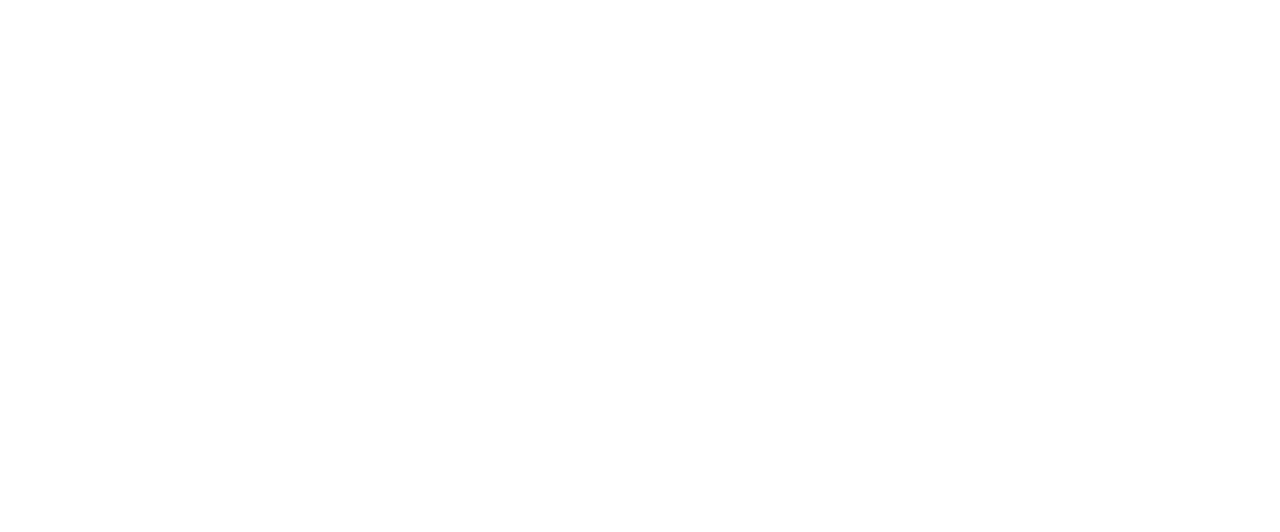
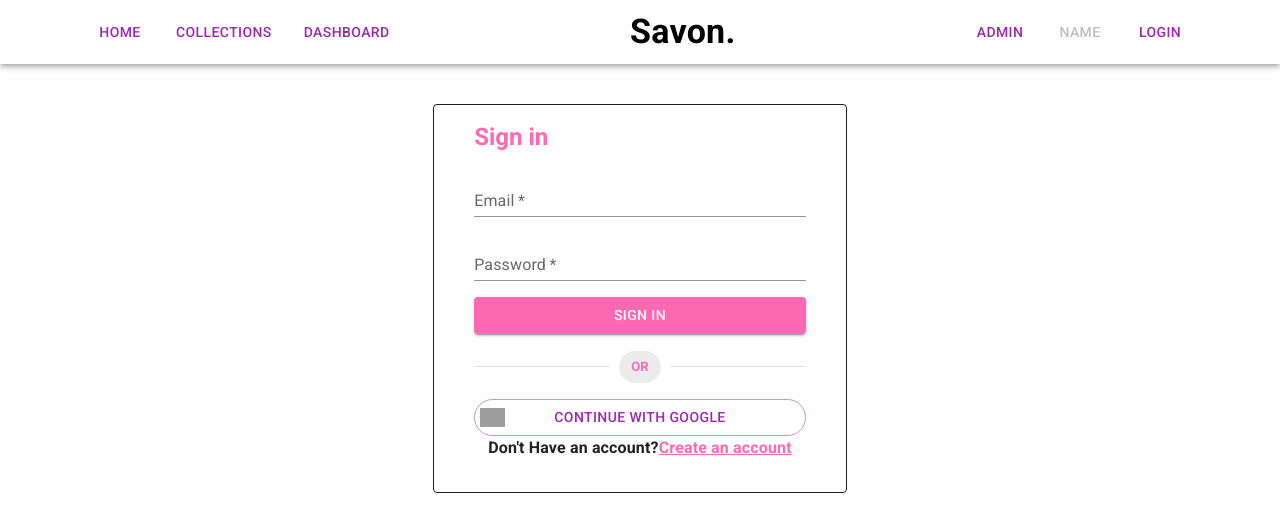
Before and after one commit to faarhaan10/savon-client-side, a React (Create React App) app: page /login in a window 1280 px wide. Shown: the top 532 px of the page. Built offline with nearby package versions, Linux system fonts and the light colour scheme; grey boxes are pictures that could not be loaded.

Commit message:
login-register page added

```diff
--- a/src/App.js
+++ b/src/App.js
@@ -8,15 +8,36 @@
   Link
 } from "react-router-dom";
 import Home from './Pages/Home/Home/Home';
+import Login from './Pages/Login/Login/Login';
+import Register from './Pages/Login/Register/Register';
+import Dashboard from './Pages/Dashboard/Dashboard/Dashboard';
 
 function App() {
   return (
     <div className="App">
       <Router>
         <Switch>
+
           <Route exact path="/">
             <Home />
           </Route>
+
+          <Route path="/home">
+            <Home />
+          </Route>
+
+          <Route path="/dashboard">
+            <Dashboard />
+          </Route>
+
+          <Route path="/login">
+            <Login />
+          </Route>
+
+          <Route path="/register">
+            <Register />
+          </Route>
+
         </Switch>
       </Router>
     </div>
--- /dev/null
+++ b/src/Pages/Dashboard/Dashboard/Dashboard.js
@@ -0,0 +1,11 @@
+import React from 'react';
+
+const Dashboard = () => {
+    return (
+        <div>
+            <h1>this is dashboard</h1>
+        </div>
+    );
+};
+
+export default Dashboard;
--- /dev/null
+++ b/src/Pages/Login/Login/Login.js
@@ -0,0 +1,91 @@
+import { Button, Chip, Divider, TextField, Typography } from '@mui/material';
+import { Box } from '@mui/system';
+import React, { useState } from 'react';
+import { Link } from 'react-router-dom';
+import Navigation from '../../../Shared/Navigation/Navigation/Navigation';
+// import useAuth from '../../../hooks/useAuth';
+
+const Login = () => {
+    // const { user, handleGoogleSignIn } = useAuth();
+    // console.log(user)
+
+    const [newUser, setNewUser] = useState({});
+    const handleSubmit = e => {
+        e.preventDefault();
+
+        console.log(newUser)
+    }
+    const handleBlur = e => {
+        const field = e.target.name;
+        const value = e.target.value;
+
+        const newValue = { ...newUser };
+        newValue[field] = value;
+        setNewUser(newValue);
+
+    }
+
+
+
+
+
+
+    return (
+        <div>
+            <Navigation></Navigation>
+            <Box
+                onSubmit={handleSubmit}
+                component="form"
+                sx={{
+                    width: { md: '46ch', xs: 'auto' },
+                    mx: 'auto',
+                    border: { md: 1, xs: 0 },
+                    borderRadius: 1,
+                    px: 5,
+                    py: 2,
+                    my: 5
+                }}
+
+                autoComplete="off"
+            >
+                <Typography variant="h5" component="div" sx={{ flexGrow: 1, mb: 2, fontWeight: 600, textAlign: 'left', color: 'hotpink' }}>
+                    Sign in
+                </Typography>
+
+
+                <TextField onBlur={handleBlur} id="standard-basic" label="Email" variant="standard" sx={{ width: 1, mb: 2 }} type='email' name="email" defaultValue='' required />
+
+                <TextField onBlur={handleBlur} id="standard-basic" label="Password" variant="standard" sx={{ width: 1, mb: 2 }} type='password' name='password' defaultValue='' required />
+
+                <Button color="primary" variant="contained" sx={{ width: 1, mb: 2, backgroundColor: 'hotpink' }} type='submit' >Sign in</Button>
+                <Typography variant="h6" component="div" sx={{ flexGrow: 1, mb: 2, fontWeight: 600 }}>
+                    <Divider>
+                        <Chip style={{ color: 'hotpink' }} label="OR" />
+                    </Divider>
+                </Typography>
+
+                <Button
+
+                    variant="outlined"
+                    color="secondary"
+                    sx={{ borderRadius: 5, width: 1 }}
+                    style={{ position: 'relative' }}>
+                    <img src="https://i.ibb.co/ZzHTC84/Group-573.png" alt="" style={{ width: '25px', left: 5, position: 'absolute' }} />
+                    Continue with google
+                </Button>
+
+                <Typography
+                    variant="p"
+                    component="div"
+                    sx={{ flexGrow: 1, mb: 2, fontWeight: 600 }}>
+                    Don't Have an account?
+                    <Link to='/register'
+                        style={{ color: 'hotpink' }}
+                    >Create an account</Link>
+                </Typography>
+            </Box>
+        </div>
+    );
+};
+
+export default Login;
--- /dev/null
+++ b/src/Pages/Login/Register/Register.js
@@ -0,0 +1,66 @@
+import { Button, TextField, Typography } from '@mui/material';
+import { Box } from '@mui/system';
+import React, { useState } from 'react';
+import { Link } from 'react-router-dom';
+import Navigation from '../../../Shared/Navigation/Navigation/Navigation';
+
+const Register = () => {
+    const [newUser, setNewUser] = useState({});
+    const handleSubmit = e => {
+        e.preventDefault();
+
+        console.log(newUser)
+    }
+    const handleBlur = e => {
+        const field = e.target.name;
+        const value = e.target.value;
+
+        const newValue = { ...newUser };
+        newValue[field] = value;
+        setNewUser(newValue);
+
+    }
+
+    return (
+        <div>
+            <Navigation></Navigation>
+            <Box
+                onSubmit={handleSubmit}
+                component="form"
+                sx={{
+                    width: { md: '46ch', xs: 'auto' },
+                    mx: 'auto',
+                    border: { md: 1, xs: 0 },
+                    borderRadius: 1,
+                    px: 5,
+                    py: 2,
+                    my: 5
+                }}
+                spacing={2}
+
+                autoComplete="off"
+            >
+                <Typography variant="h5" component="div" sx={{ flexGrow: 1, mb: 2, fontWeight: 600, textAlign: 'left', color: 'hotpink' }}>
+                    Register
+                </Typography>
+
+                <TextField onBlur={handleBlur} required
+                    id="outlined-required" label="Full Name" variant="standard" sx={{ width: 1, mb: 2 }} type='text' name="name" defaultValue='' />
+
+                <TextField onBlur={handleBlur} id="standard-basic" label="Email" variant="standard" sx={{ width: 1, mb: 2 }} type='email' name="email" defaultValue='' required />
+
+                <TextField onBlur={handleBlur} id="standard-basic" label="Password" variant="standard" sx={{ width: 1, mb: 2 }} type='password' name='password' defaultValue='' required />
+
+                <TextField onBlur={handleBlur} id="standard-basic" label="Confirm Password" variant="standard" sx={{ width: 1, mb: 2 }} type='password' name='password2' defaultValue='' required />
+
+                <Button color="primary" variant="contained" sx={{ width: 1, mb: 2, backgroundColor: 'hotpink' }} type='submit' >Register</Button>
+
+                <Typography variant="p" component="div" sx={{ flexGrow: 1, mb: 2, fontWeight: 600 }}>
+                    Already Have an account? <Link to='/login' style={{ color: 'hotpink' }}>Login</Link>
+                </Typography>
+            </Box>
+        </div>
+    );
+};
+
+export default Register;
--- a/src/Shared/Navigation/Navigation/Navigation.js
+++ b/src/Shared/Navigation/Navigation/Navigation.js
@@ -25,20 +25,26 @@
         <AppBar position="static" sx={{ backgroundColor: 'white' }}>
             <CssBaseline />
             <Toolbar style={{ justifyContent: "space-between", margin: '0 5%' }}>
+                {/* responsive toggleer  */}
                 {isMobile && <NavigationDrawer />}
+                {/* reguler users route  */}
                 {!isMobile && <Stack direction="row" spacing={2}>
                     <NavLink to='/' style={{ textDecoration: 'none' }}> <Button color="secondary">Home</Button></NavLink>
                     <NavLink to='/' style={{ textDecoration: 'none' }}> <Button color="secondary">Collections</Button></NavLink>
-                    <NavLink to='/' style={{ textDecoration: 'none' }}> <Button color="secondary">Dashboard</Button></NavLink>
+                    <NavLink to='/dashboard' style={{ textDecoration: 'none' }}> <Button color="secondary">Dashboard</Button></NavLink>
                 </Stack>
                 }
+
                 <Typography variant="h4" component="h5">
                     <NavLink to='/' style={{ textDecoration: 'none', color: 'black', fontWeight: '700' }}>Savon.</NavLink>
                 </Typography>
+                {/* admin and login info  */}
                 {!isMobile && <Stack direction="row" spacing={2}>
                     <NavLink to='/' style={{ textDecoration: 'none' }}> <Button color="secondary">Admin</Button></NavLink>
-                    <NavLink to='/' style={{ textDecoration: 'none' }}> <Button color="secondary">Name</Button></NavLink>
-                    <NavLink to='/' style={{ textDecoration: 'none' }}> <Button color="secondary">Icon</Button></NavLink>
+                    <Typography
+                    ><Button color="secondary" disabled>name</Button></Typography>
+
+                    <NavLink to='/login' style={{ textDecoration: 'none' }}> <Button color="secondary">Login</Button></NavLink>
                 </Stack>
                 }
             </Toolbar>
```
Also changed, not shown: src/Pages/Collections/Soap/Soap.js (added, +11 -0 lines), src/Pages/Collections/Soaps/Soaps.js (added, +11 -0 lines).
